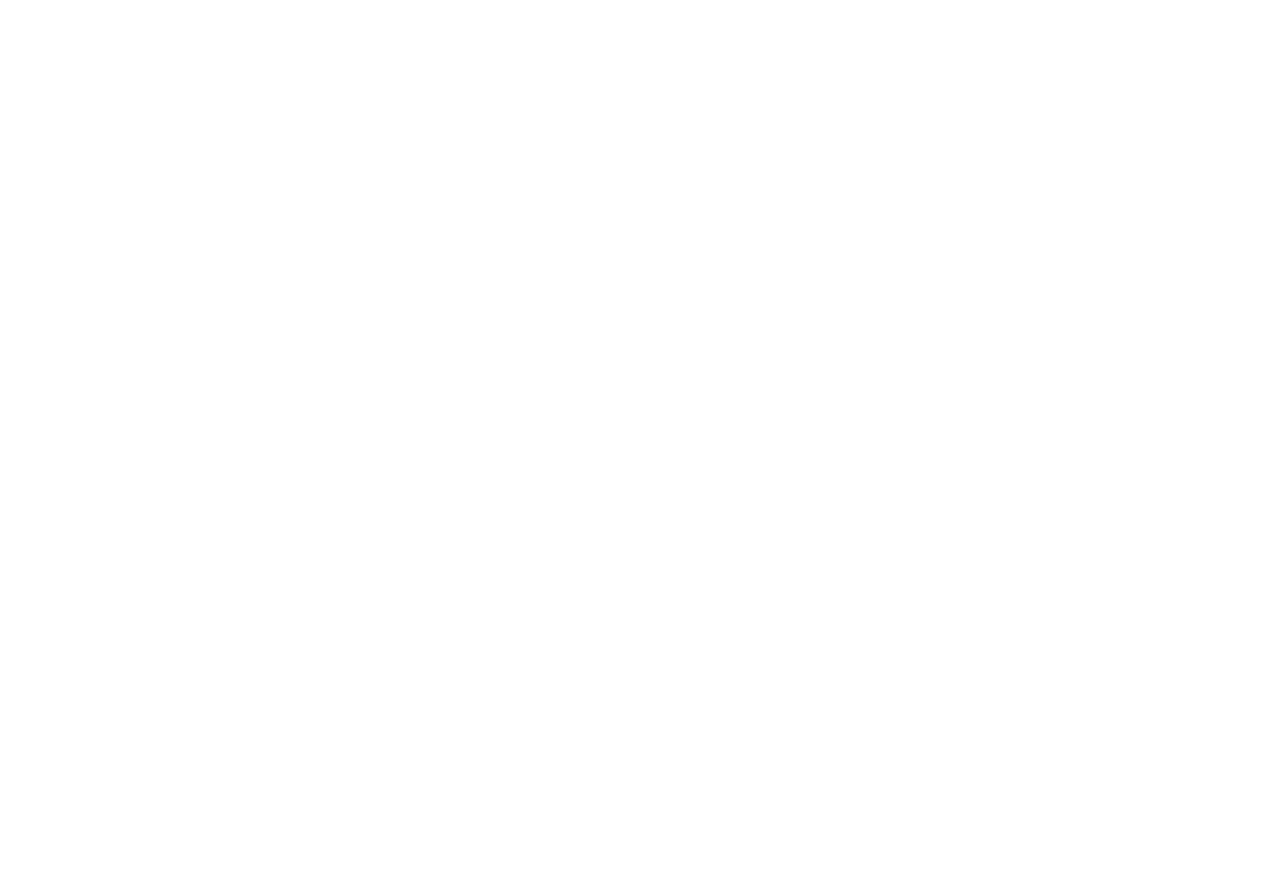
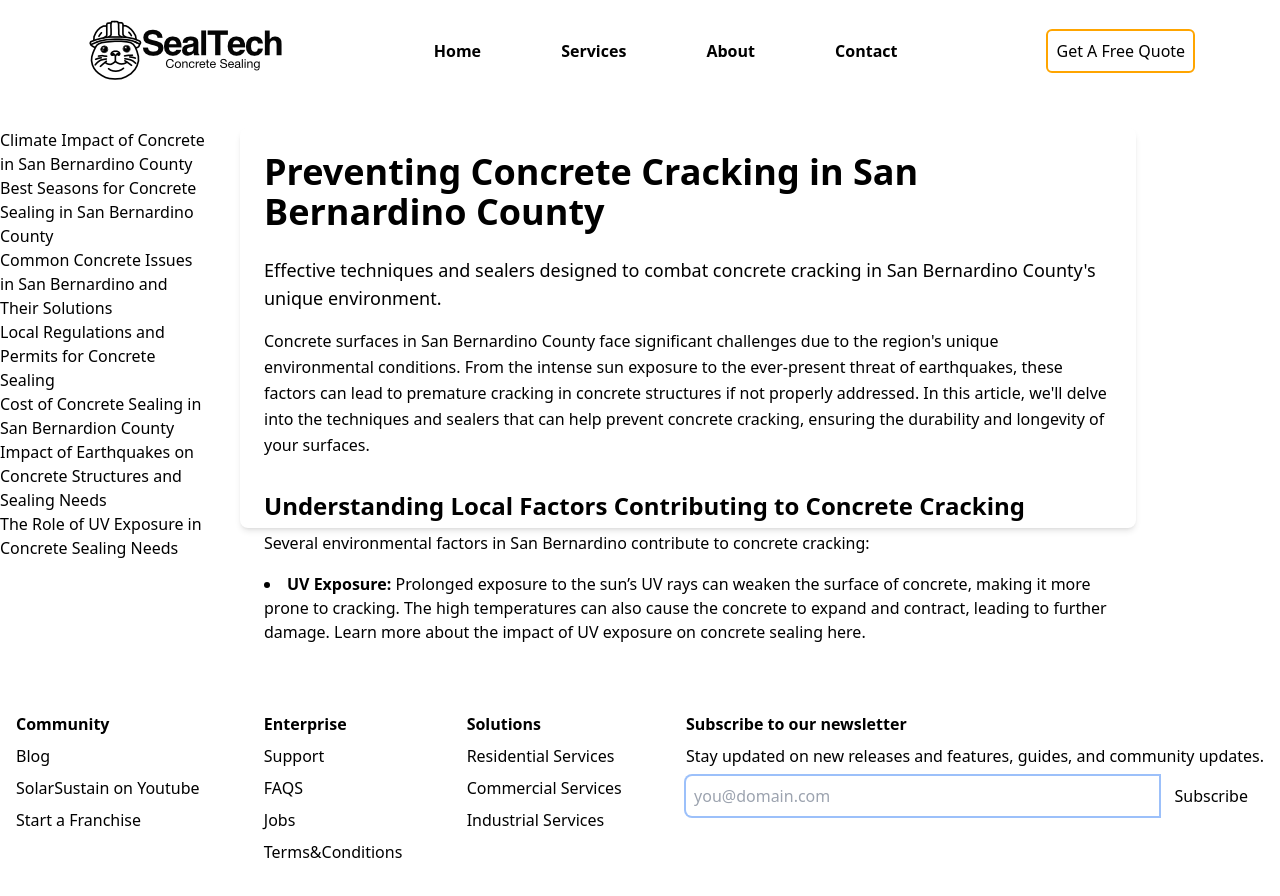
Before and after one commit to gerardojgarcia/sealtechpro, a Nuxt app: page /blog/preventing-concrete-cracking-san-bernardino in a window 1280 px wide. Before the commit this address had no page. Shown: the top 896 px of the page. Before the commit the page ends 800 px from the top, so only its background shows below. Built offline with nearby package versions, Linux system fonts and the light colour scheme.

Commit message:
added blog pages

```diff
--- /dev/null
+++ b/pages/blog/preventing-concrete-cracking-san-bernardino.vue
@@ -0,0 +1,153 @@
+<script setup>
+useHead({
+    title: "Preventing Concrete Cracking in San Bernardino County  ",
+});
+</script>
+
+<template>
+    <div class="max-w-4xl mx-auto p-6 bg-white shadow-md rounded-lg">
+        <h1 class="text-4xl font-bold text-gray-800 mb-6">
+            Preventing Concrete Cracking in San Bernardino County
+        </h1>
+
+        <p class="text-lg text-gray-700 mb-4">
+            Effective techniques and sealers designed to combat concrete
+            cracking in San Bernardino County's unique environment.
+        </p>
+
+        <section class="mb-8">
+            <p class="text-gray-700 leading-relaxed">
+                Concrete surfaces in San Bernardino County face significant
+                challenges due to the region's unique environmental conditions.
+                From the intense sun exposure to the ever-present threat of
+                earthquakes, these factors can lead to premature cracking in
+                concrete structures if not properly addressed. In this article,
+                we'll delve into the techniques and sealers that can help
+                prevent concrete cracking, ensuring the durability and longevity
+                of your surfaces.
+            </p>
+        </section>
+
+        <section class="mb-8">
+            <h2 class="text-2xl font-semibold text-gray-800 mb-2">
+                Understanding Local Factors Contributing to Concrete Cracking
+            </h2>
+            <p class="text-gray-700 leading-relaxed mb-4">
+                Several environmental factors in San Bernardino contribute to
+                concrete cracking:
+            </p>
+            <ul class="list-disc list-inside text-gray-700 space-y-2">
+                <li>
+                    <strong>UV Exposure:</strong> Prolonged exposure to the
+                    sun’s UV rays can weaken the surface of concrete, making it
+                    more prone to cracking. The high temperatures can also cause
+                    the concrete to expand and contract, leading to further
+                    damage.
+                    <NuxtLink
+                        to="/impact-of-uv-exposure-on-concrete-sealing"
+                        class="text-blue-500 hover:underline"
+                    >
+                        Learn more about the impact of UV exposure on concrete
+                        sealing here.
+                    </NuxtLink>
+                </li>
+                <li>
+                    <strong>Seismic Activity:</strong> San Bernardino County is
+                    located in a seismically active area, which means that the
+                    ground beneath concrete structures is constantly shifting.
+                    This movement can put stress on the concrete, leading to
+                    cracks over time.
+                    <NuxtLink
+                        to="/blog/earthquake-impact-on-concrete"
+                        class="text-blue-500 hover:underline"
+                    >
+                        To understand how earthquakes affect concrete, refer to
+                        this detailed guide.
+                    </NuxtLink>
+                </li>
+            </ul>
+        </section>
+
+        <section class="mb-8">
+            <h2 class="text-2xl font-semibold text-gray-800 mb-2">
+                Preventive Techniques to Combat Concrete Cracking
+            </h2>
+
+            <h3 class="text-xl font-semibold text-gray-800 mb-2">
+                1. Proper Concrete Installation
+            </h3>
+            <ul class="list-disc list-inside text-gray-700 space-y-2">
+                <li>
+                    <strong>Quality Mix:</strong> Using a high-quality concrete
+                    mix that is well-suited for the local environment is the
+                    first step in preventing cracks.
+                </li>
+                <li>
+                    <strong>Control Joints:</strong> Incorporating control
+                    joints during installation can help manage where the
+                    concrete will crack naturally, minimizing the impact on the
+                    overall structure.
+                </li>
+            </ul>
+
+            <h3 class="text-xl font-semibold text-gray-800 mt-4 mb-2">
+                2. Applying the Right Sealers
+            </h3>
+            <p class="text-gray-700 leading-relaxed mb-4">
+                Selecting the right sealer is critical for protecting concrete
+                from San Bernardino's harsh conditions:
+            </p>
+            <ul class="list-disc list-inside text-gray-700 space-y-2">
+                <li>
+                    <strong>UV-Resistant Sealers:</strong> These sealers provide
+                    a protective barrier against harmful UV rays, preventing
+                    surface degradation and cracking.
+                </li>
+                <li>
+                    <strong>Elastomeric Sealers:</strong> These sealers are
+                    flexible and can move with the concrete, making them ideal
+                    for areas prone to seismic activity.
+                </li>
+            </ul>
+
+            <h3 class="text-xl font-semibold text-gray-800 mt-4 mb-2">
+                3. Regular Maintenance
+            </h3>
+            <ul class="list-disc list-inside text-gray-700 space-y-2">
+                <li>
+                    <strong>Routine Sealing:</strong> Regularly sealing concrete
+                    surfaces helps maintain their integrity by protecting
+                    against environmental factors. This is especially important
+                    in San Bernardino, where UV exposure and seismic activity
+                    are constant threats.
+                </li>
+                <li>
+                    <strong>Timely Repairs:</strong> Addressing small cracks as
+                    soon as they appear can prevent them from worsening, saving
+                    you time and money in the long run.
+                </li>
+            </ul>
+            <p class="text-blue-500 hover:underline mt-4">
+                <NuxtLink to="/quote"
+                    >For a customized quote on concrete sealing tailored to your
+                    specific needs, visit this page.</NuxtLink
+                >
+            </p>
+        </section>
+
+        <section class="mb-8">
+            <p class="text-gray-700 leading-relaxed">
+                Preventing concrete cracking in San Bernardino County requires a
+                comprehensive approach that considers the unique local
+                conditions. By implementing proper installation techniques,
+                choosing the right sealers, and maintaining your concrete
+                surfaces regularly, you can significantly reduce the risk of
+                cracks and ensure your property remains in excellent condition.
+            </p>
+        </section>
+    </div>
+</template>
+
+<style scoped>
+/* TailwindCSS is applied globally, so no scoped styles are needed here */
+</style>
--- a/pages/blog/uv-exposure-concrete-sealing.vue
+++ b/pages/blog/uv-exposure-concrete-sealing.vue
@@ -26,8 +26,7 @@
                 beautiful sunshine comes with a hidden cost for property owners:
                 the accelerated wear and tear on concrete surfaces. This article
                 explores how UV exposure in San Bernardino affects concrete
-                sealing requirements and why understanding this impact is
-                crucial for maintaining the integrity and appearance of your
+                sealing requirements and why understanding this impact is                crucial for maintaining the integrity and appearance of your
                 concrete surfaces.
             </p>
         </section>
```
